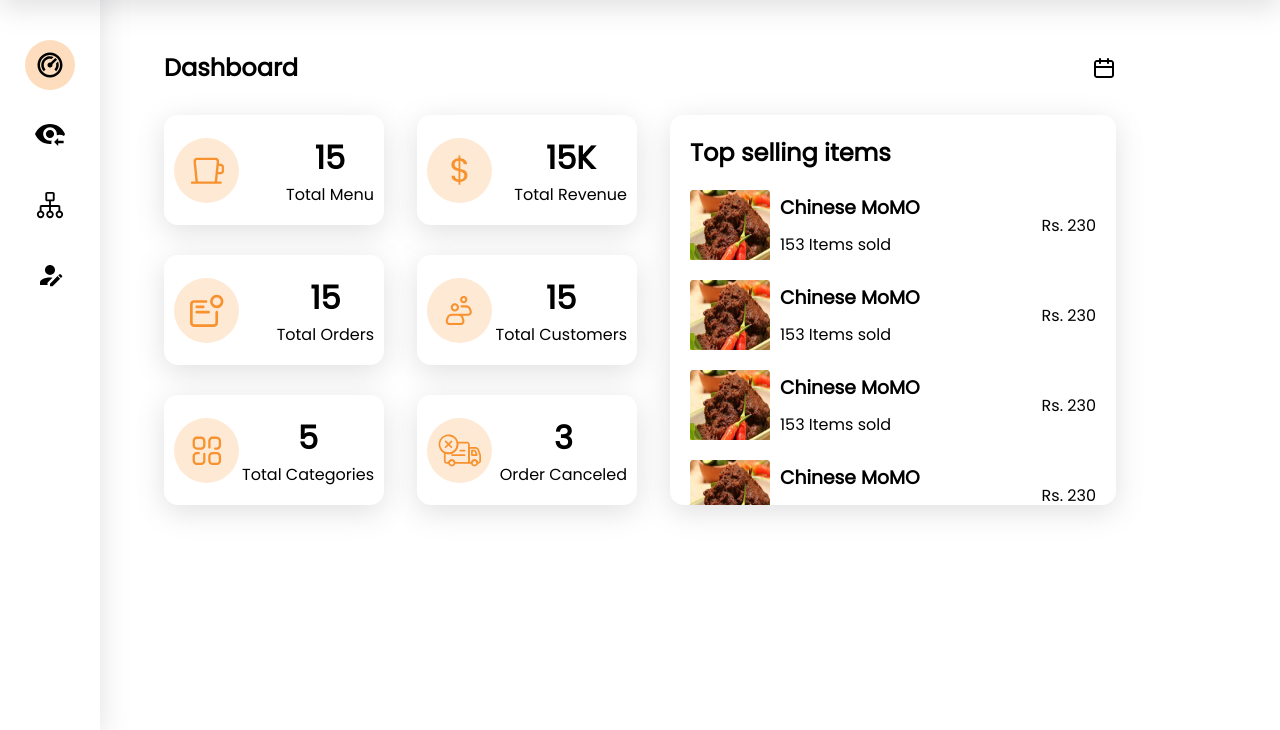
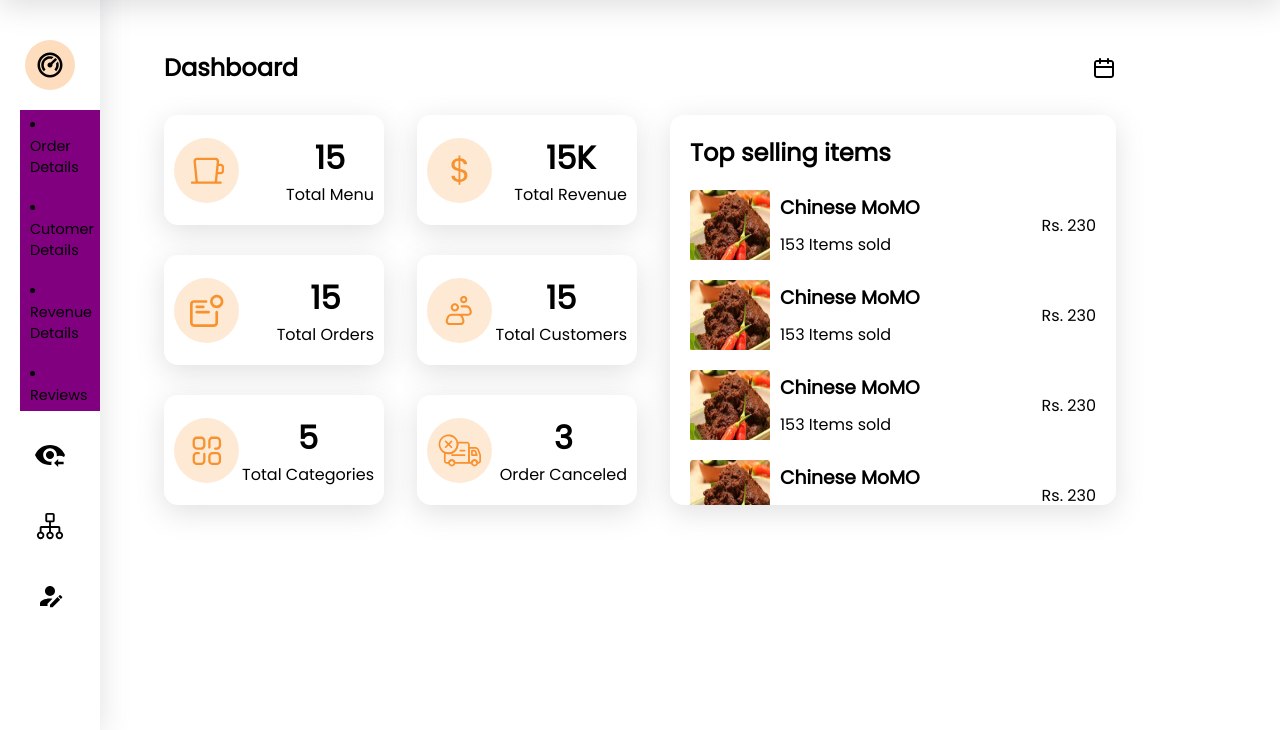
Before and after one commit to coderSuresh/online-food-ordering-system, a PHP site: page /admin/dashboard.html in a window 1280 px wide. Shown: the part 70-800 px from the top of the page. Run offline with PHP 8.4, Linux system fonts and the light colour scheme.

Commit message:
fix: validated admin/dashboard.html

```diff
--- a/admin/dashboard.html
+++ b/admin/dashboard.html
@@ -39,29 +39,35 @@
                     <img src="../images/profile.jpg" alt="admin profile picture" class="admin_profile_image">
 
                     <ul class="admin_profile shadow border-curve-md">
+                        <li>
                             <div class="admin_profile_info flex items-center">
-                            <img src="../images/profile.jpg" class="admin_profile_img" aria-hidden="true"
-                                role="presentation">
+                                <img src="../images/profile.jpg" class="admin_profile_img" alt="admin profile picture" aria-hidden="true">
                                 <div>
                                     <h4>Admin Kumar</h4>
                                     <p class="body-text">adminkumar@yandex.ru</p>
                                 </div>
                             </div>
+                        </li>
+                        <li>
                             <hr class="no_outline">
+                        </li>
+                        <li>
                             <a href="#">
                                 <div class="flex items-center justify-start">
-                                <img class="admin_profile_icon" src="../images/ic_manage_account.svg" aria-hidden="true"
-                                    role="presentation">
+                                    <img class="admin_profile_icon" alt="manage account" src="../images/ic_manage_account.svg"
+                                        aria-hidden="true">
                                     <p>Manage account</p>
                                 </div>
                             </a>
+                        </li>
+                        <li>
                             <a href="#">
                                 <div class="flex items-center justify-start">
-                                <img class="admin_profile_icon" src="../images/ic_logout.svg" aria-hidden="true"
-                                    role="presentation">
+                                    <img class="admin_profile_icon" src="../images/ic_logout.svg" alt="logout icon" aria-hidden="true">
                                     <p>Logout</p>
                                 </div>
                             </a>
+                        </li>
                     </ul>
 
                 </li>
@@ -72,34 +78,60 @@
 
     <aside class="sidebar shadow cursor-pointer">
 
+        <ul>
+            <li class="sidebar-accordion">
                 <a href="#">
                     <article class="dashboard_sidebar_content active border-curve-lg flex items-center justify-center">
-                <img class="dashboard_sidebar_content_img" src="../images/ic_dashboard.svg" aria-hidden="true"
-                    role="presentation">
-                <p class="dashboard_sidebar_content_text">Dashboard</p>
+                        <img class="dashboard_sidebar_content_img" src="../images/ic_dashboard.svg" alt="dashboard" aria-hidden="true">
+                        <div class="flex items-center">
+                            <h4 class="dashboard_sidebar_content_text hide-on-close">Dashboard</h4>
+                            <img src="../images/ic_accordion_arrow.svg" class="accordion_arrow hide-on-close"
+                                aria-hidden="true" alt="accordion arrow">
+                        </div>
                     </article>
                 </a>
+
+                <ul class="sidebar_sub-menu">
+                    <li class="border-curve-lg">
+                        <a href="#">Order Details</a>
+                    </li>
+                    <li class="border-curve-lg">
+                        <a href="#">Cutomer Details</a>
+                    </li>
+                    <li class="border-curve-lg">
+                        <a href="#">Revenue Details</a>
+                    </li>
+                    <li class="border-curve-lg">
+                        <a href="#">Reviews</a>
+                    </li>
+                </ul>
+
+            </li>
+            <li>
                 <a href="#">
                     <article class="dashboard_sidebar_content border-curve-lg flex items-center justify-center">
-                <img class="dashboard_sidebar_content_img" src="../images/ic_view.svg" aria-hidden="true"
-                    role="presentation">
-                <p class="dashboard_sidebar_content_text">Food Items</p>
+                        <img class="dashboard_sidebar_content_img" src="../images/ic_view.svg" alt="view" aria-hidden="true">
+                        <h4 class="dashboard_sidebar_content_text hide-on-close">Food Items</h4>
                     </article>
                 </a>
+            </li>
+            <li>
                 <a href="#">
                     <article class="dashboard_sidebar_content border-curve-lg flex items-center justify-center">
-                <img class="dashboard_sidebar_content_img" src="../images/ic_category.svg" aria-hidden="true"
-                    role="presentation">
-                <p class="dashboard_sidebar_content_text">Category</p>
+                        <img class="dashboard_sidebar_content_img" src="../images/ic_category.svg" alt="category" aria-hidden="true">
+                        <h4 class="dashboard_sidebar_content_text hide-on-close">Category</h4>
                     </article>
                 </a>
+            </li>
+            <li>
                 <a href="#">
                     <article class="dashboard_sidebar_content border-curve-lg flex items-center justify-center">
-                <img class="dashboard_sidebar_content_img" src="../images/ic_user_edit.svg" aria-hidden="true"
-                    role="presentation">
-                <p class="dashboard_sidebar_content_text">Users</p>
+                        <img class="dashboard_sidebar_content_img" src="../images/ic_user_edit.svg" alt="edit user" aria-hidden="true">
+                        <h4 class="dashboard_sidebar_content_text hide-on-close">Users</h4>
                     </article>
                 </a>
+            </li>
+        </ul>
 
     </aside>
 
@@ -122,7 +154,7 @@
 
                     <div class="date_filter_form_options flex justify-start items-center wrap">
                         <div class="flex justify-start items-center">
-                            <input type="radio" name="filter_option" id="filter_option-today">
+                            <input type="radio" name="filter_option" id="filter_option-today" checked>
                             <label for="filter_option-today"> &nbsp; Today</label>
                         </div>
                         <div class="flex justify-start items-center">
@@ -164,45 +196,45 @@
             </div>
         </section>
 
-        <section class="admin_dashboard_stat">
+        <div class="admin_dashboard_stat">
 
             <article class="card flex items-center text-center border-curve-md">
-                <img src="../images/ic_total-menu.svg" aria-hidden="true" role="presentation" class="card_icon">
+                <img src="../images/ic_total-menu.svg" alt="total menu" aria-hidden="true" class="card_icon">
                 <div>
                     <h2>15</h2>
                     <p>Total Menu</p>
                 </div>
             </article>
             <article class="card flex items-center text-center border-curve-md">
-                <img src="../images/ic_total-revenue.svg" aria-hidden="true" role="presentation" class="card_icon">
+                <img src="../images/ic_total-revenue.svg" alt="total revenue" aria-hidden="true" class="card_icon">
                 <div>
                     <h2>15K</h2>
                     <p>Total Revenue</p>
                 </div>
             </article>
             <article class="card flex items-center text-center border-curve-md ">
-                <img src="../images/ic_total-order.svg" aria-hidden="true" role="presentation" class="card_icon">
+                <img src="../images/ic_total-order.svg" alt="total order" aria-hidden="true" class="card_icon">
                 <div>
                     <h2>15</h2>
                     <p>Total Orders</p>
                 </div>
             </article>
             <article class="card flex items-center text-center border-curve-md">
-                <img src="../images/ic_total-customer.svg" aria-hidden="true" role="presentation" class="card_icon">
+                <img src="../images/ic_total-customer.svg" alt="total customer" aria-hidden="true" class="card_icon">
                 <div>
                     <h2>15</h2>
                     <p>Total Customers</p>
                 </div>
             </article>
             <article class="card flex items-center text-center border-curve-md">
-                <img src="../images/ic_total-category.svg" aria-hidden="true" role="presentation" class="card_icon">
+                <img src="../images/ic_total-category.svg" alt="total category" aria-hidden="true" class="card_icon">
                 <div>
                     <h2>5</h2>
                     <p>Total Categories</p>
                 </div>
             </article>
             <article class="card flex items-center text-center border-curve-md">
-                <img src="../images/ic_order-cancel.svg" aria-hidden="true" role="presentation" class="card_icon">
+                <img src="../images/ic_order-cancel.svg" alt="order cancel" aria-hidden="true" class="card_icon">
                 <div>
                     <h2>3</h2>
                     <p>Order Canceled</p>
@@ -279,7 +311,7 @@
 
 
             </section>
-        </section>
+        </div>
     </main>
 
 </body>
--- a/js/admin.js
+++ b/js/admin.js
@@ -62,16 +62,33 @@ const customBtn = document.getElementById("filter_option-custom")
 filterForm && filterForm.addEventListener("change", (e) => {
     console.log(e)
     customBtn && customBtn.checked ? showCustomOption() : hideCustomOption()
+})
 
-})
 const customOption = document.querySelector(".date_filter_form_option-custom")
 const showCustomOption = () => {
     customOption && (
         customOption.classList.add("visible")
     )
 }
+
 const hideCustomOption = () => {
     customOption && (
         customOption.classList.remove("visible")
     )
 }
+
+// for sidebar options accordion
+const sidebarSubMenu = document.querySelector(".sidebar_sub-menu")
+const sidebarSubMenuOpener = document.querySelectorAll(".dashboard_sidebar_content")
+
+sidebarSubMenuOpener && sidebarSubMenuOpener.forEach(item => {
+    item.onclick = () => {
+        sidebarSubMenuOpener.forEach(subMenu => {
+            subMenu.classList.remove("active")
+        })
+
+        item.addEventListener("click", (e) => {
+            item.classList.toggle("active")
+        })
+    }
+})
--- a/styles/style.css
+++ b/styles/style.css
@@ -501,9 +501,26 @@ input[type=submit]:active {
     margin: 20px auto;
 }
 
-.sidebar .dashboard_sidebar_content_text {
+/* for sidebar accordion */
+.sidebar.open .dashboard_sidebar_content.active .sidebar_sub-menu{
+    display: block;
+    background-color: red;
+}
+
+.sidebar.open .dashboard_sidebar_content.active .accordion_arrow {
+    transform: rotate(90deg);
+    transform-origin: center;
+}
+
+.sidebar_sub-menu {
+    /* display: none; */
+    background-color: purple;
+}
+
+.sidebar .hide-on-close {
     display: none;
     white-space: nowrap;
+    transform-origin: top;
 }
 
 .sidebar .dashboard_sidebar_content_img {
@@ -519,13 +536,15 @@ input[type=submit]:active {
     width: 200px;
 }
 
-.sidebar.open .dashboard_sidebar_content {
+.sidebar.open .dashboard_sidebar_content,
+.sidebar_sub-menu li {
     justify-content: flex-start;
     padding: 5px 10px;
     width: 90%;
 }
 
-.sidebar .dashboard_sidebar_content:hover {
+.sidebar .dashboard_sidebar_content:hover,
+.sidebar_sub-menu li:hover {
     background-color: var(--trans-black);
 }
 
@@ -537,7 +556,7 @@ input[type=submit]:active {
     background-color: var(--trans-black);
 }
 
-.sidebar.open .dashboard_sidebar_content_text {
+.sidebar.open .hide-on-close {
     display: block;
     margin-left: 10px;
 }
@@ -630,6 +649,24 @@ input[type=submit]:active {
     outline: 2px solid var(--black);
 }
 
+/* sidebar sub contents */
+.sidebar_sub-menu {
+    text-align: left;
+    margin-left: 20px;
+}
+
+.sidebar_sub-menu li {
+    margin-bottom: 10px;
+    list-style: inside;
+    font-size: 0.9rem;
+}
+
+/* for sidebar arrow */
+.accordian_arrow {
+    width: 20px;
+    margin-left: 10px;
+}
+
 /* cards */
 .admin_dashboard_stat .card h2 {
     font-size: 2rem;
@@ -714,13 +751,13 @@ input[type=submit]:active {
 /* ===================== for admin add-food.html ===================== */
 .modal {
     display: none;
-    min-height: 100vh;
+    height: 100vh;
     position: absolute;
     top: 0;
     left: 0;
     right: 0;
-    background-color:var(--trans-black);
-    z-index: 1;
+    background-color: var(--trans-black);
+    z-index: 10;
 }
 
 .modal_form-container {
```
Also changed, not shown: images/ic_accordion_arrow.svg (added). Lines whose indentation alone changed are shown as unchanged.
